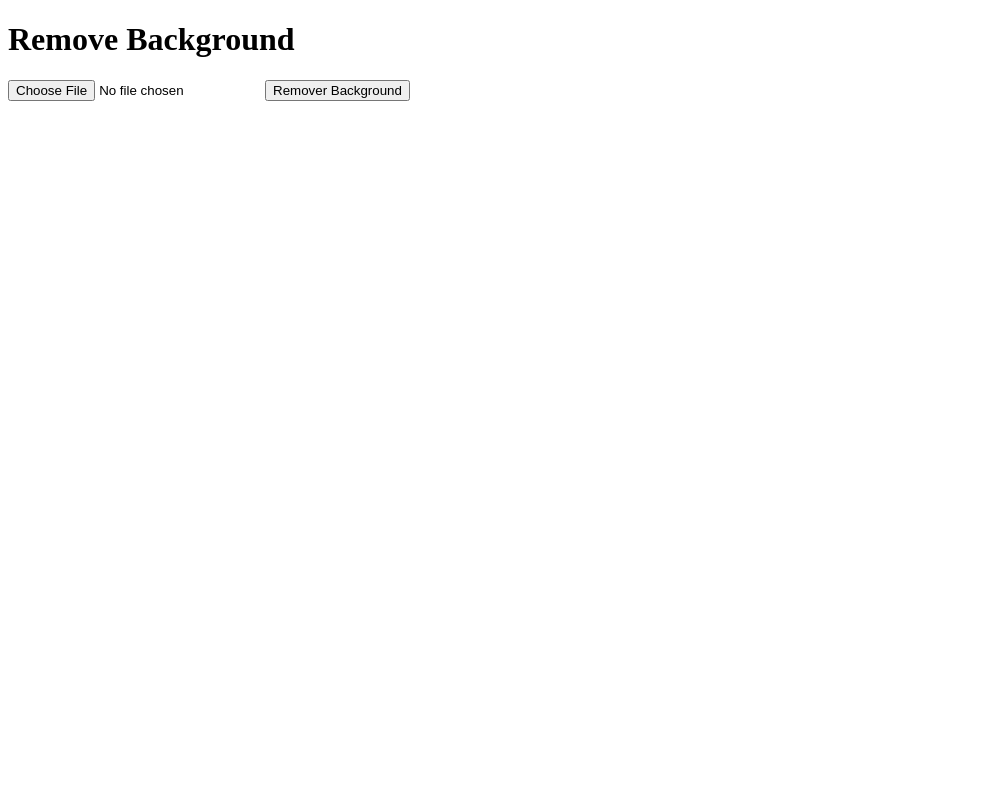
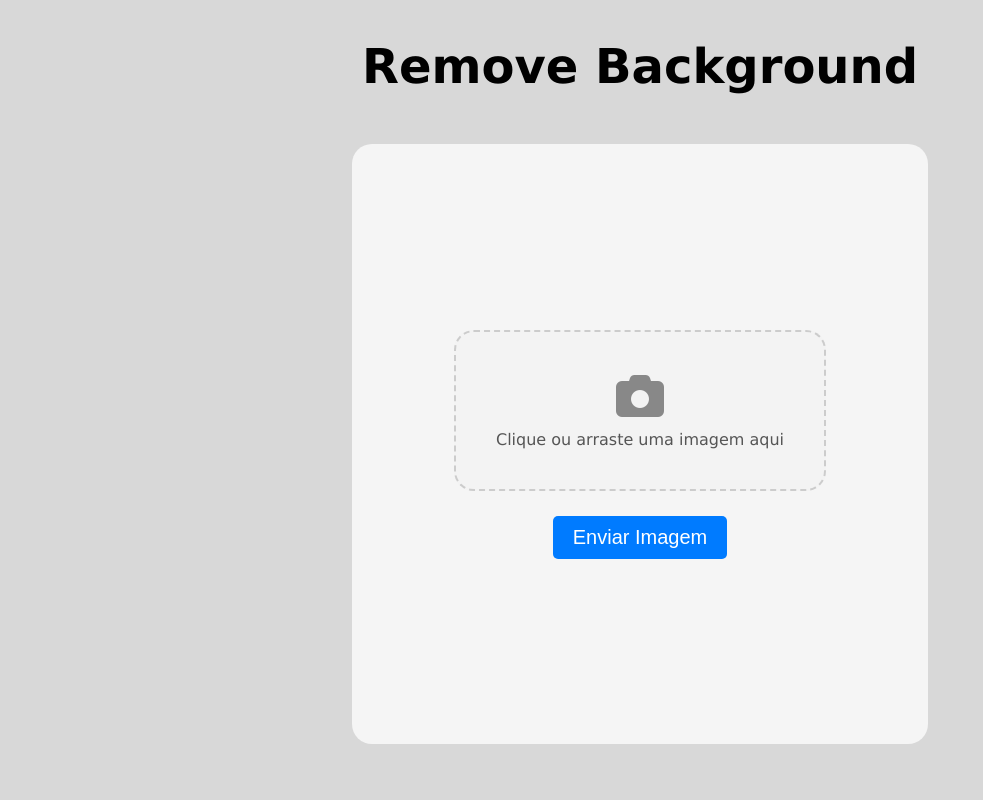
Before and after one commit to arcanjo06/remove-background, a Flask app: page / in a window 1280 px wide. Shown: the whole page, without its empty margins (0-983 px from the left). Run offline with Flask 3, Linux system fonts and the light colour scheme; parts of the project's set-up code (start-up, migrations or seed data) failed here and were passed over.

Commit message:
Add files via upload

```diff
--- a/app.py
+++ b/app.py
@@ -33,8 +33,8 @@ def upload():
         output_image = Image.open(io.BytesIO(output_data))
         output_image = output_image.convert('RGBA')
 
-        output_path = os.path.join(app.config['UPLOAD_FOLDER'], 'no_background'+file.filename)
-        output_image.save(output_path,'PNG')
+        output_path = os.path.join(app.config['UPLOAD_FOLDER'], 'no_background_'+file.filename)
+        output_image.save(output_path, 'png')
 
         return send_file(output_path, mimetype='image/png')
 
--- a/templates/index.html
+++ b/templates/index.html
@@ -3,16 +3,110 @@
 <head>
     <meta charset="UTF-8">
     <meta name="viewport" content="width=device-width, initial-scale=1.0">
+    <link rel="stylesheet" href="https://cdnjs.cloudflare.com/ajax/libs/font-awesome/6.0.0-beta3/css/all.min.css">
+    <link rel="stylesheet" href="static/style.css">
+    <link rel="icon" type="image/png" href="{{ url_for('static', filename='icon.png') }}">
     <title>Remove Background</title>
+    <style>
+        * {
+            margin: 0;
+            padding: 0;
+            box-sizing: border-box;
+        }
+        body {
+            display: flex;
+            flex-direction: column;
+            align-items: center;
+            height: 100vh;
+            font-family: 'Lucida Grande';
+            background-color: rgb(216, 216, 216);
+        }
+        h1 {
+            text-align: center;
+            font-size: 3rem;
+            margin-top: 3%;
+        }
+        form {
+            display: flex;
+            flex-direction: column;
+            justify-content: center;
+            align-items: center;
+            margin-top: 50px;
+            background-color: whitesmoke;
+            width: 45vw;
+            height: 75vh;
+            border-radius: 20px;
+        }
+        .file-upload-area {
+            border: 2px dashed #ccc;
+            border-radius: 20px;
+            padding: 40px;
+            text-align: center;
+            cursor: pointer;
+            color: #555;
+            background-color: #f3f3f3;
+            transition: background-color 0.3s ease;
+        }
+
+        .file-upload-area:hover {
+            background-color: #cecece;
+        }
+
+        .file-upload-area p {
+            margin: 0;
+        }
+
+        .file-upload-area i {
+            font-size: 48px; /* Tamanho do ícone */
+            color: #888;
+            margin-bottom: 10px;
+        }
+
+        #file-input {
+            display: none; /* Esconde o input */
+        }
+
+        button{
+            margin-top: 25px;
+            padding: 10px 20px;
+            border: none;
+            border-radius: 5px;
+            background-color: #007BFF;
+            color: #fff;
+            font-size: 20px;
+            cursor: pointer;
+            transition: background-color 0.3s ease;
+        }
+        button:hover{
+            background-color: #003772;
+        }
+    </style>
 </head>
 <body>
 
     <h1>Remove Background</h1>
 
-    <form action="/upload" method="POST" enctype="multipart/form-data">
-        <input type="file" name="file" accept="image/*" required>
-        <button type="submit" name="submit">Remover Background</button>
+    <form action="/upload" method="post" enctype="multipart/form-data">
+        <div class="file-upload-area" onclick="document.getElementById('file-input').click()">
+            <i class="fas fa-camera"></i>
+            <img id="selected-image" src="" alt="Imagem selecionada" class="preview-image" hidden width="300px" max-height="auto">
+            <p id="text">Clique ou arraste uma imagem aqui</p>
+            <input type="file" id="file-input" name="file" accept="image/*" onchange="displayImage(event)">
+        </div>
+        <button type="submit">Enviar Imagem</button>
     </form>
 
+    <script>
+        function displayImage(event) {
+            var reader = new FileReader();
+            reader.onload = function () {
+                var output = document.getElementById('selected-image');
+                output.src = reader.result;
+                output.style.display = 'block';
+                getElementById('text').style.display = 'none';
+            }
+            reader.readAsDataURL(event.target.files[0]);
+        }
+    </script>
 </body>
 </html>
```
Also changed, not shown: static/icon.png (added).
